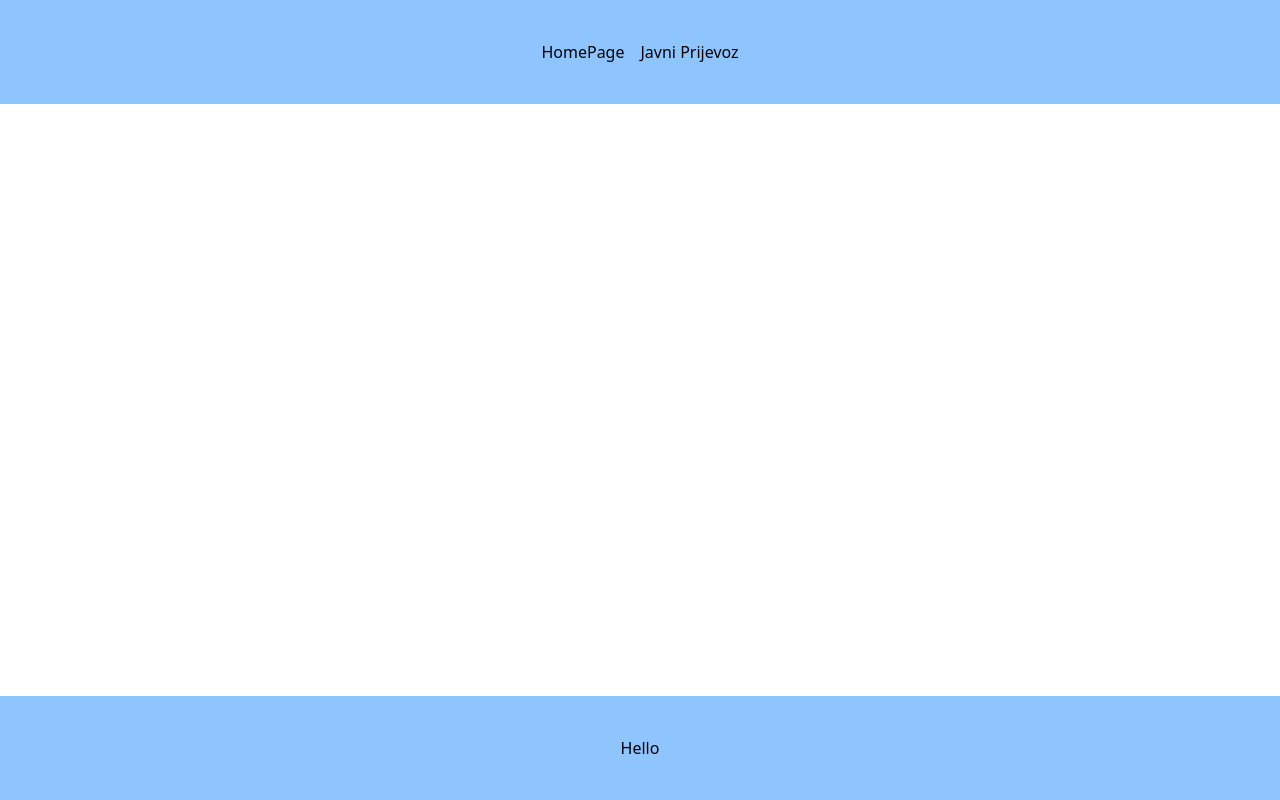
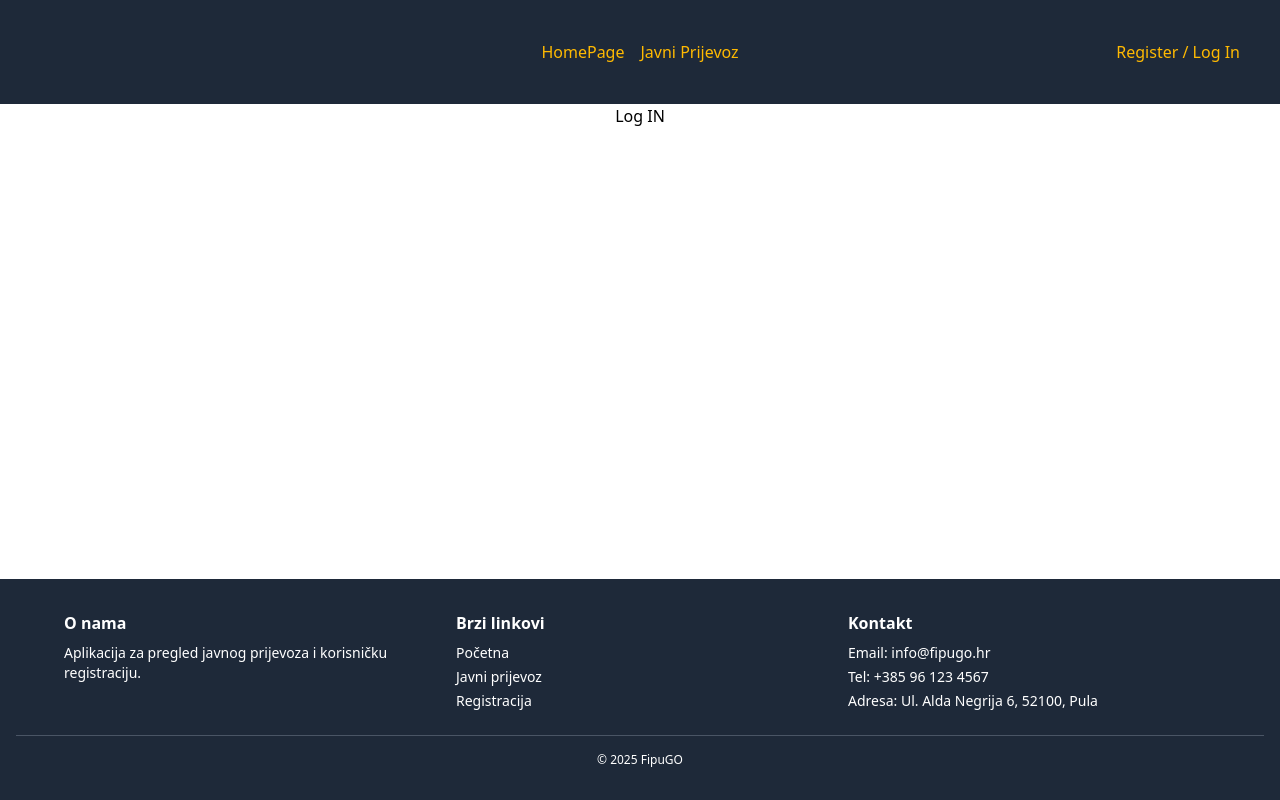
Before and after one commit to LukaCatela/fipuGO, a Vue app in the folder fipuGo/: page /login in a window 1280 px wide. Built offline with nearby package versions, Linux system fonts and the light colour scheme.

Commit message:
dodane neke stranice
dodane stranice za registraciju i log in, sljedeci korak napravit firebase

```diff
--- a/fipuGo/src/App.vue
+++ b/fipuGo/src/App.vue
@@ -1,18 +1,16 @@
 <script setup>
-    import BodyFipuGo from '@/components/BodyFipuGo.vue';
     import Footer from '@/components/Footer.vue';
     import Header from '@/components/Header.vue'
+    import BodyFipuGo from '@/components/BodyFipuGo.vue';
 </script>
 <template>
   <div class="flex flex-col min-h-screen">
     <Header/>
 
-    <!-- Glavni sadržaj -->
     <div class="flex-1 flex justify-center">
-      <BodyFipuGo />
+      <BodyFipuGo/>
     </div>
 
-    <!-- Footer uvijek na dnu -->
-    <Footer />
+    <Footer/>
   </div>
 </template>
--- a/fipuGo/src/components/BodyFipuGo.vue
+++ b/fipuGo/src/components/BodyFipuGo.vue
@@ -5,8 +5,14 @@ const route = useRoute()
 </script>
 <template>
   <div>
-    <div v-if="route.path === '/JavniPrijevoz'">
-      <RouterLink to="/JavniPrijevoz">Log In</RouterLink>
+    <div v-if="route.path === '/javniprijevoz'">
+      <RouterLink to="/javniprijevoz"></RouterLink>
+    </div>
+    <div v-if="route.path === '/homepage'">
+      <RouterLink to="/homepage"></RouterLink>
+    </div>
+    <div v-if="route.path === '/register'">
+      <RouterLink to="/"></RouterLink>
     </div>
 
     <RouterView />
--- a/fipuGo/src/components/Footer.vue
+++ b/fipuGo/src/components/Footer.vue
@@ -1,6 +1,45 @@
+<template>
+  <div>
+    <footer class="bg-gray-800 text-white py-8 px-4 mt-10">
+      <div class="max-w-6xl mx-auto grid grid-cols-1 md:grid-cols-3 gap-6">
 
-<template>
-    <div class="bg-blue-300 p-10 text-black flex justify-center">
-        Hello
-    </div>
+        <!-- O nama sekcija footera -->
+        <div>
+          <h3 class="font-bold mb-2">O nama</h3>
+          <p class="text-sm">
+            Aplikacija za pregled javnog prijevoza i korisničku registraciju.
+          </p>
+        </div>
+
+        <!-- Brzi linkovi -->
+        <div>
+          <h3 class="font-bold mb-2">Brzi linkovi</h3>
+          <ul class="text-sm space-y-1">
+            <li><RouterLink to="/" class="hover:underline">Početna</RouterLink></li>
+            <li><RouterLink to="/javniprijevoz" class="hover:underline">Javni prijevoz</RouterLink></li>
+            <li><RouterLink to="/signup" class="hover:underline">Registracija</RouterLink></li>
+          </ul>
+        </div>
+
+        <!-- Kontakt -->
+        <div>
+          <h3 class="font-bold mb-2">Kontakt</h3>
+          <ul class="text-sm space-y-1">
+            <li>Email: info@fipugo.hr</li>
+            <li>Tel: +385 96 123 4567</li>
+            <li>Adresa: Ul. Alda Negrija 6, 52100, Pula</li>
+          </ul>
+        </div>
+
+      </div>
+
+      <div class="text-center text-xs mt-6 border-t border-gray-600 pt-4">
+        &copy; 2025 FipuGO
+      </div>
+    </footer>
+  </div>
 </template>
+
+<script setup>
+import { RouterLink, RouterView } from 'vue-router'
+</script>
--- a/fipuGo/src/components/Header.vue
+++ b/fipuGo/src/components/Header.vue
@@ -1,16 +1,20 @@
 <template>
   <div>
     <!-- Navigacijska traka -->
-    <div class="bg-blue-300 p-10 text-black flex justify-center">
-      <nav class="space-x-4">
-        <RouterLink to="/">HomePage</RouterLink>
-        <RouterLink to="/JavniPrijevoz">Javni Prijevoz</RouterLink>
+    <div class="bg-gray-800 p-10 text-amber-400 flex items-center relative">
+      <nav class="absolute left-1/2 transform -translate-x-1/2 space-x-4">
+
+        <RouterLink to="/" class="hover:underline">HomePage</RouterLink>
+        <RouterLink to="/javniprijevoz" class="hover:underline">Javni Prijevoz</RouterLink>
+
       </nav>
-    </div>
+      <div class="ml-auto">
+        <RouterLink to="/register" class="hover:underline">Register</RouterLink>
 
-    <!-- Prikaz aktivne stranice -->
-    <div class="p-4">
-      <RouterView />
+        <span> / </span>
+
+        <RouterLink to="/login" class="hover:underline">Log In</RouterLink>
+      </div>
     </div>
   </div>
 </template>
--- a/fipuGo/src/router/index.js
+++ b/fipuGo/src/router/index.js
@@ -1,6 +1,8 @@
 import { createRouter, createWebHistory } from "vue-router";
 import HomeView from '@/views/HomeView.vue'
 import PrijevozPula from "@/views/PrijevozPula.vue";
+import RegisterView from "@/views/RegisterView.vue";
+import LogInView from "@/views/LogInView.vue";
 const router = createRouter({
     history: createWebHistory(import.meta.env.BASE_URL),
     routes: [
@@ -10,9 +12,24 @@ const router = createRouter({
             component:HomeView,
         },
         {
-            path: '/JavniPrijevoz',
+            path: '/homepage',
+            name: 'homepage',
+            redirect: "/",
+        },
+        {
+            path: '/javniprijevoz',
             name: 'javniPrijevoz',
             component:PrijevozPula,
+        },
+        {
+            path: '/register',
+            name: 'Registracija',
+            component:RegisterView,
+        },
+        {
+            path: '/login',
+            name: 'LogIn',
+            component:LogInView,
         },
     ],
 
--- /dev/null
+++ b/fipuGo/src/views/LogInView.vue
@@ -0,0 +1,3 @@
+<template>
+    Log IN
+</template>
--- /dev/null
+++ b/fipuGo/src/views/RegisterView.vue
@@ -0,0 +1,3 @@
+<template>
+    Register
+</template>
```
